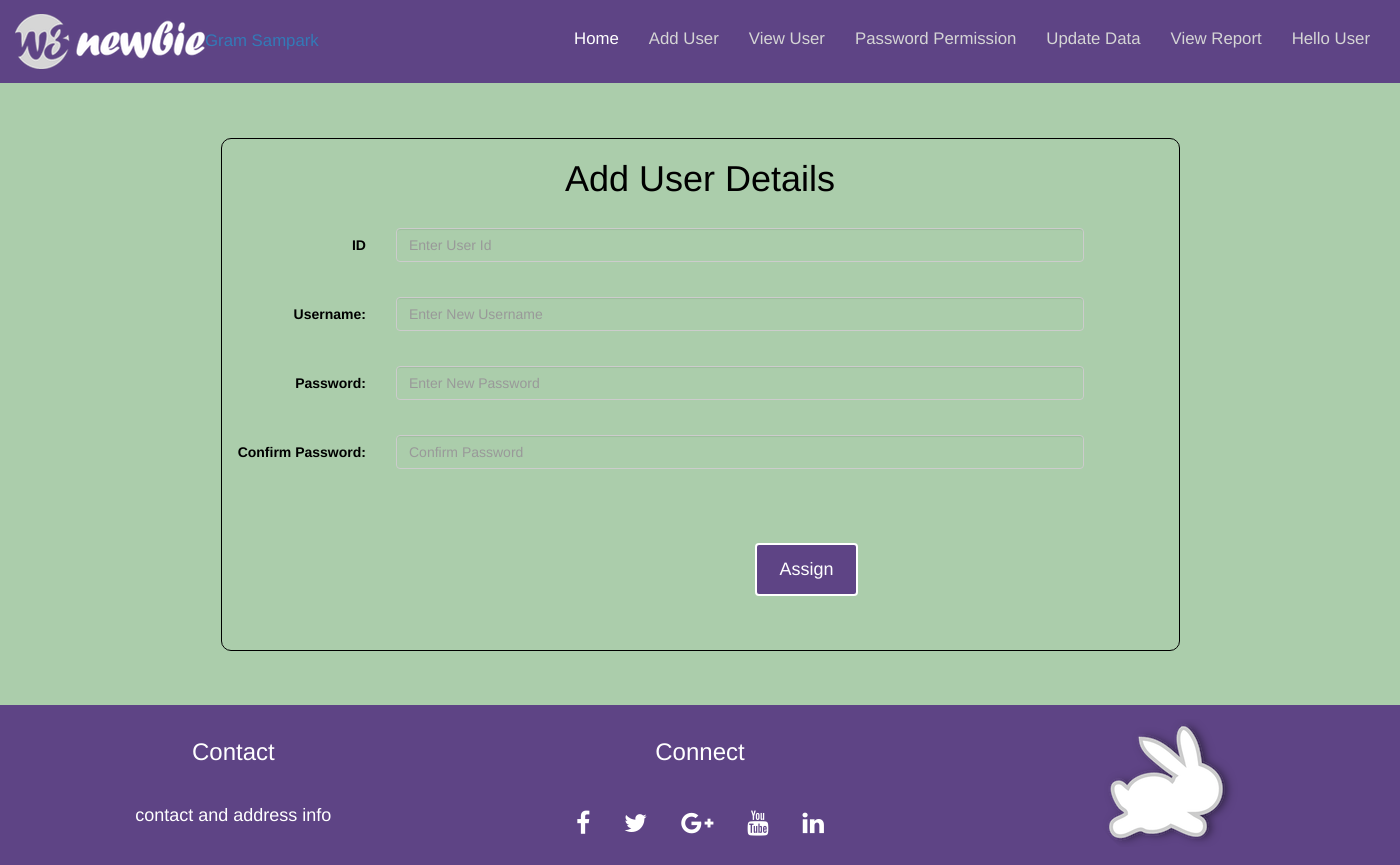
After one commit to gpsampark/gpsampark, a PHP site: page /zpadmin/assignpassword.php in a window 1400 px wide. The commit adds this page. Run offline with PHP 8.4, Linux system fonts and the light colour scheme.

Commit message:
third commit

```diff
--- /dev/null
+++ b/zpadmin/assignpassword.php
@@ -0,0 +1,62 @@
+<!DOCTYPE html>
+<html lang="en">
+<head>
+	<title>Gram Sampark | ZP Assign Password</title>
+</head>
+<style type="text/css">
+
+label
+{
+  color: #000000;
+  font-weight: bold;
+}
+
+h1
+{
+  color: #000000;
+  font-weight: bold;
+}
+
+</style>
+<body>
+	<?php include 'navbar.php'; ?>
+	<div class="container-fluid" style="background-color: #abcdab">
+		<div  class="container" style="width: 70%;background-color: transparent;  color: black; border:solid thin black;border-radius: 10px;">
+			<h1 align="center" class="w3-animate-top">Add User Details</h1><br>
+			<form  class="form-horizontal w3-animate-zoom" action="assignpasswordscript.php" method="POST">
+
+				<div class="form-group">
+					<label class="control-label col-sm-2" for="id">ID</label>
+					<div class="col-sm-9">
+						<input type="text" style="background-color: transparent; color: white" name="id" class="form-control" required="" id="id" placeholder="Enter User Id">
+					</div>
+				</div><br>
+				<div class="form-group">
+					<label class="control-label col-sm-2" for="username">Username:</label>
+					<div class="col-sm-9">
+						<input type="text" name="username" style="background-color: transparent; color: white" class="form-control" id="username" placeholder="Enter New Username" required="">
+					</div>
+				</div><br>
+				<div class="form-group">
+					<label class="control-label col-sm-2" for="password">Password:</label>
+					<div class="col-sm-9">
+						<input type="password" name="password" style="background-color: transparent; color: white" class="form-control" id="password" placeholder="Enter New Password" required="">
+					</div>
+				</div><br>
+				<div class="form-group">
+					<label class="control-label col-sm-2" for="confirm"> Confirm Password:</label>
+					<div class="col-sm-9">
+						<input type="password" name="confirm" style="background-color: transparent; color: white" class="form-control" id="confirm" placeholder="Confirm Password" required="">
+					</div>
+				</div><br>
+				<div class="form-group">
+					<div class="container" align="center">
+						<button type="submit" class="btn btn-info" name="submit">Assign</button>
+					</div>
+				</div>
+			</form>
+		</div>
+	</div>
+	<?php include 'footer.php'; ?>
+</body>
+</html>
--- a/zpadmin/navbar.php
+++ b/zpadmin/navbar.php
@@ -21,8 +21,8 @@
 		 		<ul class="nav navbar-nav navbar-right">
 		 			<li class="active"><a href="index.php">Home</a></li>
 		 			<li><a href="adduser.php">Add User</a></li>
-		 			<li><a href="#">Password Permission</a></li>
-		 			<li><a href="#">View User</a></li>
+		 			<li><a href="viewuser.php">View User</a></li>
+		 			<li><a href="assignpassword.php">Password Permission</a></li>
 		 			<li><a href="#">Update Data</a></li>
 		 			<li><a href="#">View Report</a></li>
 		 			<li><a href="#">Hello User</a></li>
```
Also changed, not shown: logincheck.php (+7 -4 lines), zpadmin/assignpasswordscript.php (added, +57 -0 lines), zpadmin/viewuser.php (added, +77 -0 lines).
